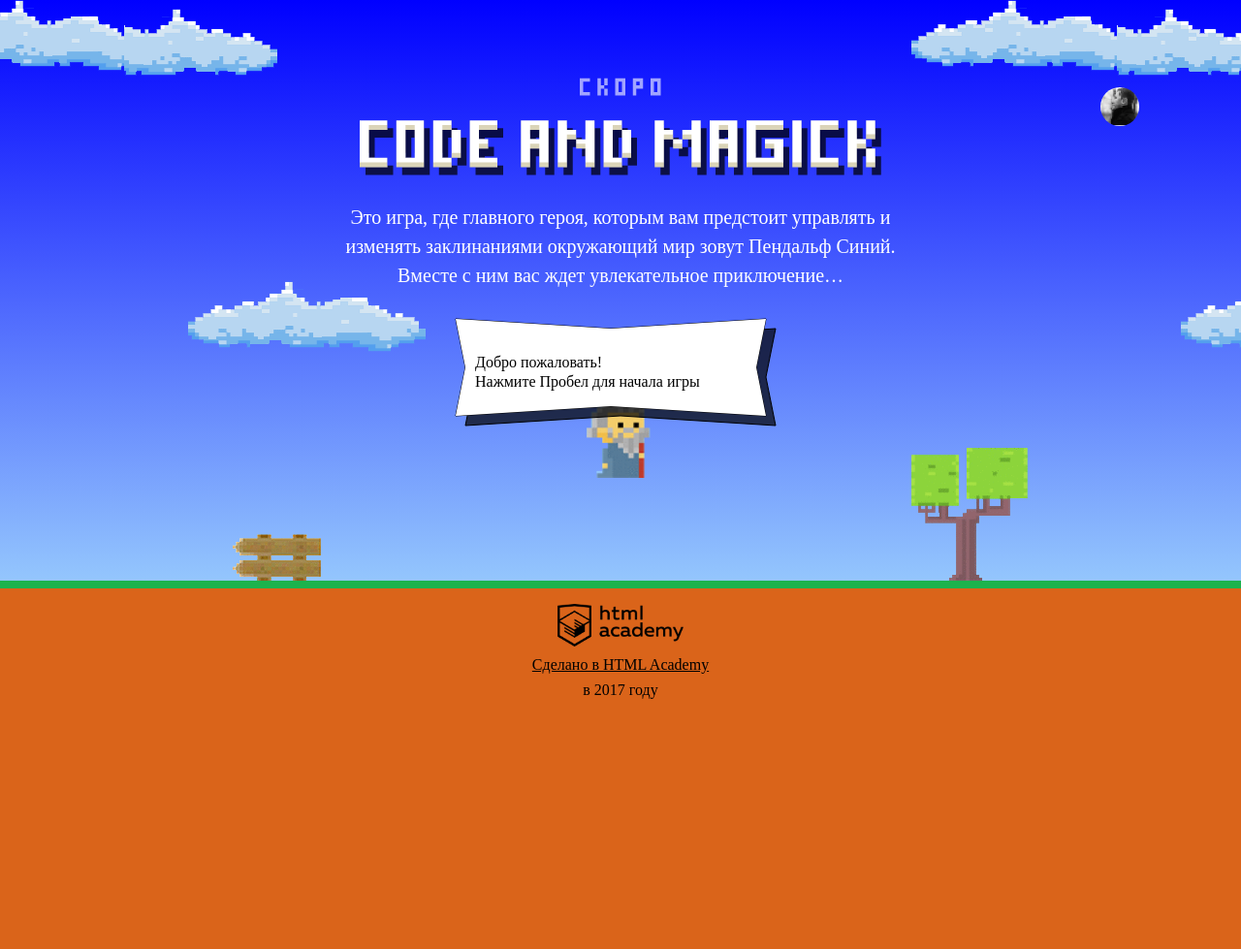
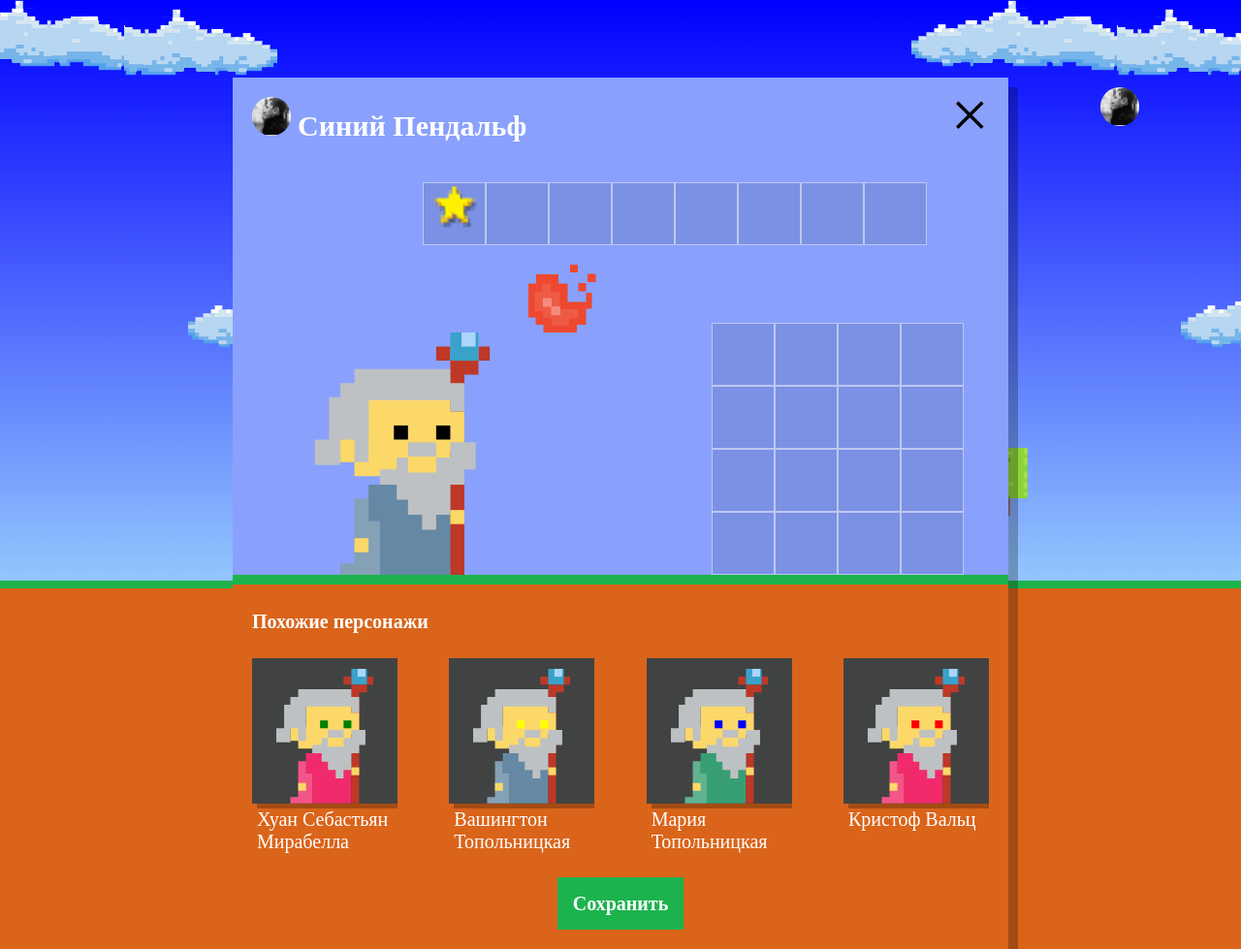
Before and after one commit to Vladislava-K/969433-code-and-magick-17, a website: page index.html in a window 1280 px wide. Shown: the whole page at 97% size. Before the commit the page ends 800 px from the top, so only its background shows below. Drawn offline with Linux system fonts and the light colour scheme; a web font is replaced by a local one.

Commit message:
4. Учебный проект: нас орда

```diff
--- a/index.html
+++ b/index.html
@@ -8,7 +8,6 @@
   <title>Код и Магия</title>
 </head>
 <body>
-  <!-- <canvas id="canvas" width="420" height="270"></canvas> -->
 
 <header>
   <svg style="display: none;" xmlns="http://www.w3.org/2000/svg" viewBox="0 0 62
@@ -205,6 +204,7 @@
     return (height / 3 * 1);
   }
 </script>
+<script src="js/setup.js"></script>
 <script src="js/stat.js"></script>
 <script src="js/game.js"></script>
 </body>
--- /dev/null
+++ b/js/setup.js
@@ -0,0 +1,73 @@
+'use strict';
+
+var userDialog = document.querySelector('.setup');
+userDialog.classList.remove('hidden');
+document.querySelector('.setup-similar').classList.remove('hidden');
+var similarListElement = document.querySelector('.setup-similar-list');
+var similarWizardTemplate = document.querySelector('#similar-wizard-template').content.querySelector('.setup-similar-item');
+
+var userName = ['Иван', 'Хуан Себастьян', 'Мария', 'Кристоф', 'Виктор', 'Юлия', 'Люпита', 'Вашингтон'];
+var userSurname = ['да Марья', 'Верон', 'Мирабелла', 'Вальц', 'Онопко', 'Топольницкая', 'Нионго', 'Ирвинг'];
+var WIZARD_COATCOLOR = ['rgb(101, 137, 164)', 'rgb(241, 43, 107)', 'rgb(146, 100, 161)', 'rgb(56, 159, 117)', 'rgb(215, 210, 55)', 'rgb(0, 0, 0)'];
+var WIZARD_EYESCOLOR = ['black', 'red', 'blue', 'yellow', 'green'];
+var LENGTH_WIZARDS_ARR = 4;
+
+var randomSelection = function (arr) {
+  var rands = Math.floor(Math.random() * arr.length);
+  return (rands);
+};
+
+var shuffle = function (arr) {
+  var j;
+  var temp;
+  for (var i = arr.length - 1; i > 0; i--) {
+    j = Math.floor(Math.random() * (i + 1));
+    temp = arr[j];
+    arr[j] = arr[i];
+    arr[i] = temp;
+  }
+
+  return arr;
+};
+
+var arrWizards = function (myUserName, myUserSurname, myWizardCoatcolor, myWizardEyescolor, myLengthWizardsArr) {
+  var WIZARD_NAMES = [];
+  var wizards = [];
+
+  for (var i = 0; i < myLengthWizardsArr; i++) {
+    var shuffleuserName = shuffle(userName);
+    var chosenuserName = randomSelection(shuffleuserName);
+
+    var shuffleuserSurname = shuffle(userSurname);
+    var chosenuserSurname = randomSelection(shuffleuserSurname);
+    WIZARD_NAMES[i] = userName[chosenuserName] + ' ' + userSurname[chosenuserSurname];
+
+    var shuffleWizardCoatcolor = shuffle(myWizardCoatcolor);
+    var chosenWizardCoatcolor = myWizardCoatcolor[randomSelection(shuffleWizardCoatcolor)];
+
+    var shuffleWizardEyescolor = shuffle(myWizardEyescolor);
+    var chosenWizardEyescolor = myWizardEyescolor[randomSelection(shuffleWizardEyescolor)];
+
+    wizards[i] = {name: WIZARD_NAMES[i], coatColor: chosenWizardCoatcolor, eyesColor: chosenWizardEyescolor};
+  }
+
+  return (wizards);
+};
+
+var wizards = arrWizards(userName, userSurname, WIZARD_COATCOLOR, WIZARD_EYESCOLOR, LENGTH_WIZARDS_ARR);
+
+var renderWizard = function (wizard) {
+  var wizardElement = similarWizardTemplate.cloneNode(true);
+
+  wizardElement.querySelector('.setup-similar-label').textContent = wizard.name;
+  wizardElement.querySelector('.wizard-coat').style.fill = wizard.coatColor;
+  wizardElement.querySelector('.wizard-eyes').style.fill = wizard.eyesColor;
+
+  return wizardElement;
+};
+
+var fragment = document.createDocumentFragment();
+for (var i = 0; i < wizards.length; i++) {
+  fragment.appendChild(renderWizard(wizards[i]));
+}
+similarListElement.appendChild(fragment);
```
